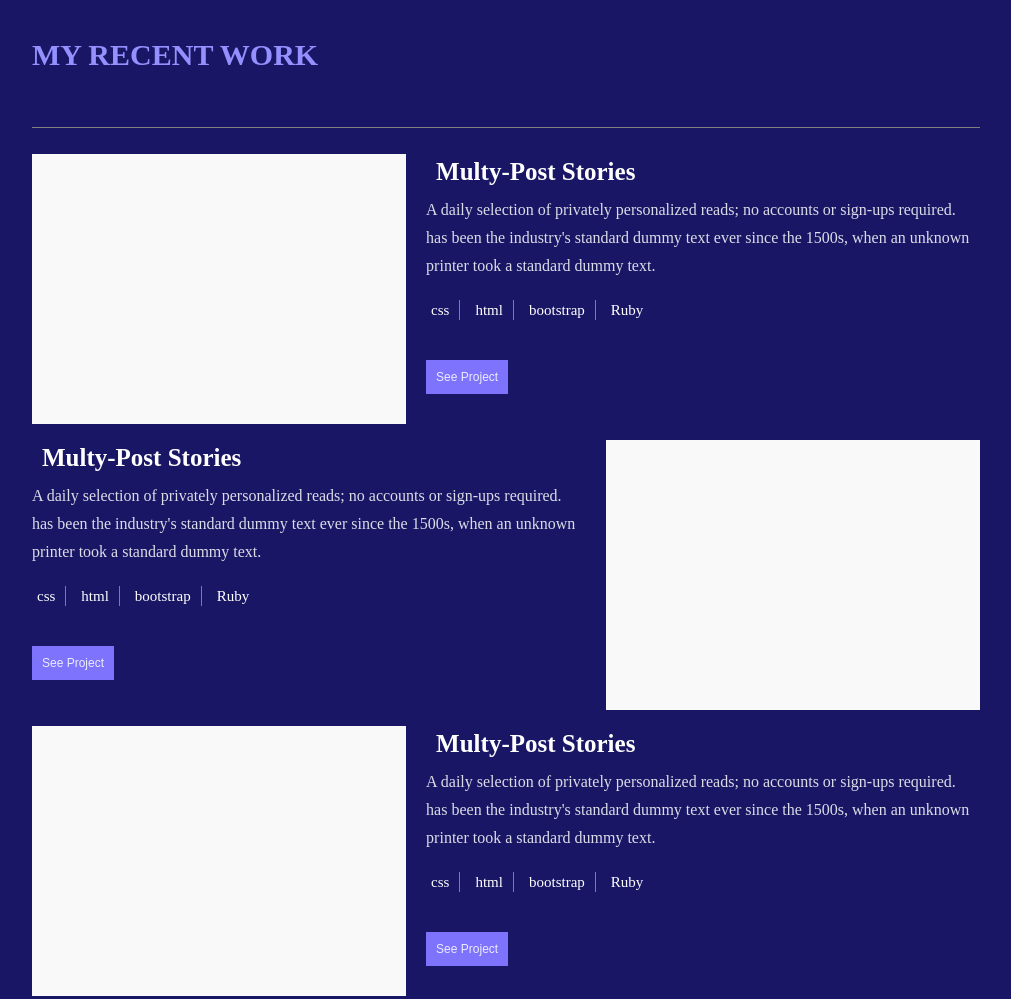
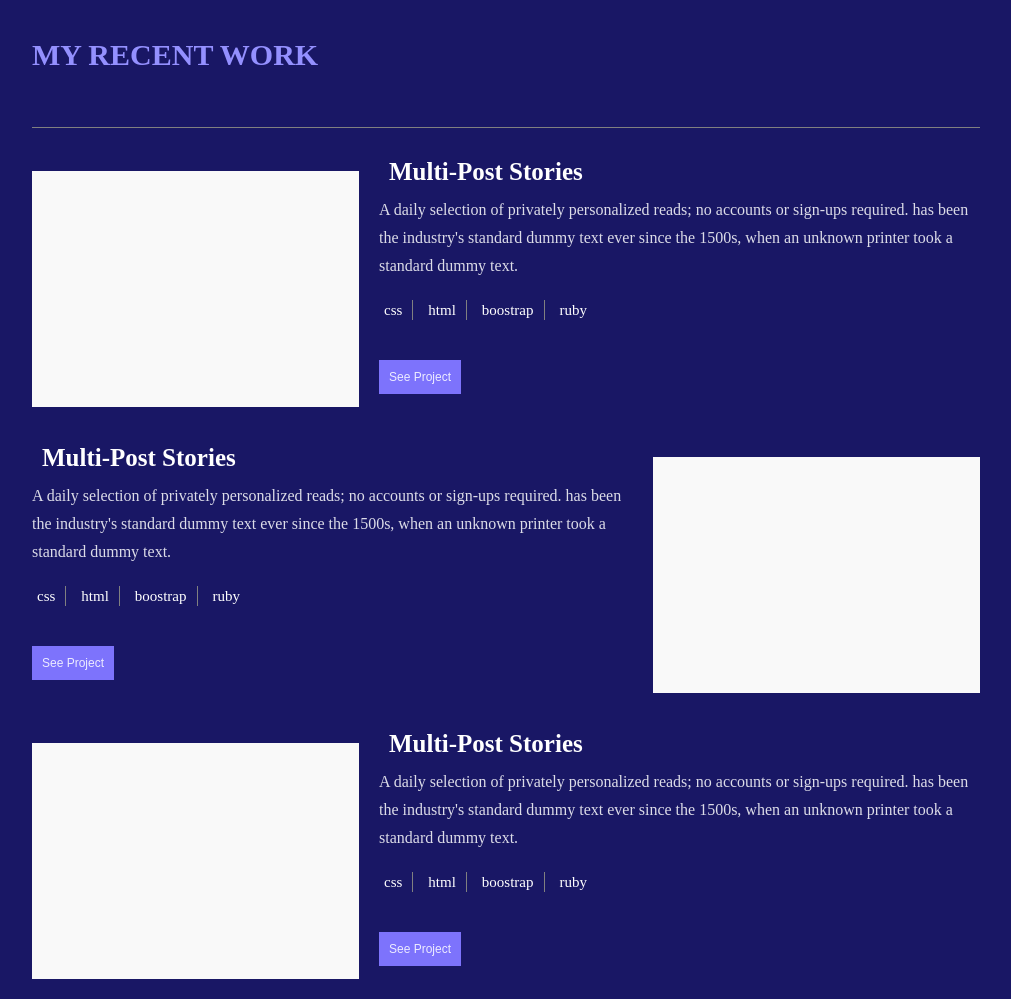
Before and after one commit to tamana-Balkhi/portfolio, a website: page index.html in a window 1280 px wide. Shown: the part 714-1713 px from the top of the page, without its empty margins (134-1145 px from the left). Drawn offline with Linux system fonts and the light colour scheme.

Commit message:
design work section dynamically usin javascript

```diff
--- a/index.html
+++ b/index.html
@@ -135,10 +135,17 @@
   </div>
 
   <section class="my-recent-works" id="about">
-    <div class="prjs">
+    <div class="my-works">
+      <h2>MY RECENT WORK</h2>
+      <div class="line"></div>
+
+    </div>
+  </section>
+  <!--- <div class="prjs">
       <div class="my-works">
         <h2>MY RECENT WORK</h2>
         <div class="line"></div>
+
         <div class="projects">
           <div class="prj-card">
             <div class="my-work-img1">
@@ -249,7 +256,7 @@
       </div>
     </div>
   </section>
-
+----->
 
 
   <!------------------------------------------------------------------------------>
@@ -355,7 +362,8 @@
   <!------------------------------------------------------------------------------>
   <div class="contact-form" id="contact">
     <h2>CONTACT US</h2>
-    <p>If you have an application you are interested in developing, a feature that you need built or a project that
+    <p>If you have an application you are interested in developing, a feature that you need built or a project
+      that
       needs coding. I’d love to help with it </p>
     <form action="https://formspree.io/f/myyoqezy" method="POST">
       <ul>
@@ -408,37 +416,7 @@
     </ul>
     <p>tamana.balkhi1377@gmail.com</p>
   </div>
-  <!--popupwindow--->
-  <!--
-  <div class="popwindow-Container">
-    <div class="popup-div">
-      <header class="popup-H ">
-        <h1 class="windowTitle">Multi - Post stories</h1>
-        <img class="cancel" src="images/cancel.png" id="cancel">
-      </header>
-      <div class="div-Img-Container">
-        <img src="images/SnapshootPortfolio.svg" alt="" class="window-div-Img ">
-      </div>
-      <p class="divP">
-        Lorem Ipsum is simply dummy text of the printing and typesetting industry. Lorem Ipsum has been the industry's
-        standard
-        dummy text ever since the 1500s, when an unknown printer took a galley of type and scrambled it 1960s with the
-        releaLorem Ipsum is simply dummy text of the printing and typesetting ever since the 1500s, when an unknown
-        printer took
-        a galley of type veris lapoa todoe.
-      </p>
-      <ul class="listMain">
-        <li class="list1">html</li>
-        <li class="list2">Ruby or Rails</li>
-        <li class="list3">css</li>
-      </ul>
-      <div class="button-div">
-        <button class="button1"> see live</button>
-        <button class="button2">see source</button>
-      </div>
-    </div>
-  </div>
-  ---->
+
 
   <script src="menu.js"></script>
 </body>
--- a/menu.js
+++ b/menu.js
@@ -2,10 +2,7 @@ const mobileHamburger = document.getElementById('hamburger');
 const closeIcon = document.getElementById('cancel');
 const mobileM = document.querySelector('.hide');
 const mobilemenu = document.querySelector('#mobilemenu');
-const btnId1 = document.getElementById('btnId1');
-const btnId2 = document.getElementById('btnId2');
-const btnId3 = document.getElementById('btnId3');
-const btnId4 = document.getElementById('btnId4');
+
 
 function openMenu() {
   mobileM.style.display = 'block';
@@ -23,55 +20,55 @@ mobilemenu.addEventListener('click', () => {
   mobileHamburger.style.display = 'block';
 });
 
-const myWorkContainer = document.querySelector('.my-work');
+const myWorkContainer = document.querySelector('.my-recent-works');
 
 const myCardsContent = [
 
   {
-    myCardId: 'card-1',
-    workImage: 'images/imageplaceholder.png',
+    myCardId: 'prj1-card',
+    workImage: './images/ImgPlaceholder.png',
     workTitle: 'Multi-Post Stories',
     workDescription: 'A daily selection of privately personalized reads; no accounts or sign-ups required. has been the industry\'s standard dummy text ever since the 1500s, when an unknown printer took a standard dummy text.',
     workTools: ['css', 'html', 'boostrap', 'ruby'],
     seeLive: 'https://www.youtube.com/watch?v=4fQeaM62mOY',
     seeSource: 'https://www.youtube.com/watch?v=4fQeaM62mOY',
-    myMbId: '1',
+    myMbId: 'btnId1',
 
   },
 
   {
-    myCardId: 'card-2',
-    workImage: 'images/imageplaceholder.png',
+    myCardId: 'prj2-card',
+    workImage: './images/ImgPlaceholder.png',
     workTitle: 'Multi-Post Stories',
     workDescription: 'A daily selection of privately personalized reads; no accounts or sign-ups required. has been the industry\'s standard dummy text ever since the 1500s, when an unknown printer took a standard dummy text.',
     workTools: ['css', 'html', 'boostrap', 'ruby'],
     seeLive: 'https://www.youtube.com/watch?v=4fQeaM62mOY',
     seeSource: 'https://www.youtube.com/watch?v=4fQeaM62mOY',
-    myMbId: '2',
+    myMbId: 'btnId2',
 
   },
 
   {
-    myCardId: 'card-3',
-    workImage: 'images/imageplaceholder.png',
+    myCardId: 'prj3-card',
+    workImage: './images/ImgPlaceholder.png',
     workTitle: 'Multi-Post Stories',
     workDescription: 'A daily selection of privately personalized reads; no accounts or sign-ups required. has been the industry\'s standard dummy text ever since the 1500s, when an unknown printer took a standard dummy text.',
     workTools: ['css', 'html', 'boostrap', 'ruby'],
     seeLive: 'https://www.youtube.com/watch?v=4fQeaM62mOY',
     seeSource: 'https://www.youtube.com/watch?v=4fQeaM62mOY',
-    myMbId: '3',
+    myMbId: 'btnId3',
 
   },
 
   {
-    myCardId: 'card-4',
-    workImage: 'images/imageplaceholder.png',
+    myCardId: 'prj4-card',
+    workImage: './images/ImgPlaceholder.png',
     workTitle: 'Multi-Post Stories',
     workDescription: 'A daily selection of privately personalized reads; no accounts or sign-ups required. has been the industry\'s standard dummy text ever since the 1500s, when an unknown printer took a standard dummy text.',
     workTools: ['css', 'html', 'boostrap', 'ruby'],
     seeLive: 'https://www.youtube.com/watch?v=4fQeaM62mOY',
     seeSource: 'https://www.youtube.com/watch?v=4fQeaM62mOY',
-    myMbId: '4',
+    myMbId: 'btnId4',
 
   },
 
@@ -81,32 +78,43 @@ const dynamiContent = () => {
   let myVarCont = '';
 
   for (let i = 0; i < myCardsContent.length; i += 1) {
-    const myCardCon = `<div class="cards" id="${myCardsContent[i].myCardId}">
+    const myCardCon = `
+     <div class="my-works">
+        <div class="projects">
+          <div class="prj-card" id="${myCardsContent[i].myCardId}">
+            <div class="my-work-img1">
+              <img src="${myCardsContent[i].workImage}" alt="image" />
+            </div>
+            <div class="prj-text">
+              <h3 class="title">${myCardsContent[i].workTitle}</h3>
+              <p class="description">${myCardsContent[i].workDescription}</p>
+              <ul class="prog-langs">
+                <li class="li-no-border">${myCardsContent[i].workTools[0]}</li>
+                <li>${myCardsContent[i].workTools[1]}</li>
+                <li>${myCardsContent[i].workTools[2]}</li>
+                <li>${myCardsContent[i].workTools[3]}</li>
+              </ul>
+              <button type="button" class="btn" id="${myCardsContent[i].myMbId}">See Project</button>
+            </div>
+          </div>
+        </div>
+      </div>
+    </div> `;
 
-       <div class="image-container">
-          <img src="${myCardsContent[i].workImage}" alt="First project visualization" class="my-project-image">
-       </div>
-
-       <div class="my-flex-card">
-          <h2 class="my-work-title">${myCardsContent[i].workTitle}</h2>
-          <p class="my-work-description">${myCardsContent[i].workDescription}</p>
-           <ul class="my-work-tools">
-              <li class="li-css">${myCardsContent[i].workTools[0]}</li>
-              <li>${myCardsContent[i].workTools[1]}</li>
-              <li>${myCardsContent[i].workTools[2]}</li>
-              <li>${myCardsContent[i].workTools[3]}</li>
-           </ul>
-          <button class="visualize-button actv" id="btn${myCardsContent[i].myMbId}"type="button">See Project</button>
-        </div></div>`;
     myVarCont += myCardCon;
   }
   myWorkContainer.insertAdjacentHTML('beforeend', myVarCont);
 };
 dynamiContent();
 
+//popup window //
+const btnId1 = document.getElementById('btnId1');
+const btnId2 = document.getElementById('btnId2');
+const btnId3 = document.getElementById('btnId3');
+const btnId4 = document.getElementById('btnId4');
+
 const popupwindowArray = [
   {
-    id: '0',
     title: 'Multy Post - Stories 1',
     image: 'images/SnapshootPortfolio.svg',
     paragraph:
@@ -119,7 +127,6 @@ const popupwindowArray = [
   },
 
   {
-    id: '1',
     title: ' Multy Post - Stories 1',
     image: 'images/SnapshootPortfolio.svg',
     paragraph:
@@ -132,7 +139,7 @@ const popupwindowArray = [
   },
 
   {
-    id: '2',
+
     title: ' Multy Post - Stories 2',
     image: 'images/SnapshootPortfolio.svg',
     paragraph:
@@ -145,7 +152,6 @@ const popupwindowArray = [
   },
 
   {
-    id: '3',
     title: ' Multy Post - Stories 3',
     image: 'images/SnapshootPortfolio.svg',
     paragraph:
--- a/style.css
+++ b/style.css
@@ -1,9 +1,17 @@
 body {
   background-color: #191765;
-  background-image: url(./images/Ellipse\ 18@2x.png);
-  background-repeat: no-repeat;
-  background-position-y: 50px;
-  background-size: 100px;
+  background-image: url("./images/firstbg.svg"), url("./images/secondbg.svg"), url("./images/thirdbg.svg"), url("./images/4rthbg.svg"), url(./images/Ellipse\ 18@2x.png);
+  background-repeat: no-repeat, no-repeat, no-repeat, no-repeat, no-repeat, no-repeat, no-repeat;
+  background-size: 380px 940px, 220px 1100px, 600px 280px, 220px 1000px 275px 275px
+;
+  background-position:
+    left -40px top 1270px,
+    right -70px top 1820px,
+    left -200px top 3080px,
+    right -10px top 3490px,
+    top 40px left -47px;
+
+
 }
 
 .nav-bar {
@@ -173,7 +181,7 @@ body {
   display: grid;
   grid-template-columns: 1fr;
 }
-
+/*
 .prjs {
   background-image: url(./images/Ellipse\ 19@2x.png);
   background-repeat: no-repeat;
@@ -203,7 +211,7 @@ body {
   background-position-y: 150px;
   background-position: right;
 }
-
+*/
 .my-works {
   display: flex;
   justify-content: center;
@@ -709,8 +717,13 @@ body {
     font-weight: 400;
   }
 
-  .prj1-card,
+  /*.prj1-card,
   .prj3-card {
+    flex-direction: row-reverse;
+  }*/
+
+  #prj2-card,
+  #prj4-card {
     flex-direction: row-reverse;
   }
 
```
Also changed, not shown: images/4rthbg.svg (added), images/firstbg.svg (added), images/secondbg.svg (added), images/thirdbg.svg (added).
